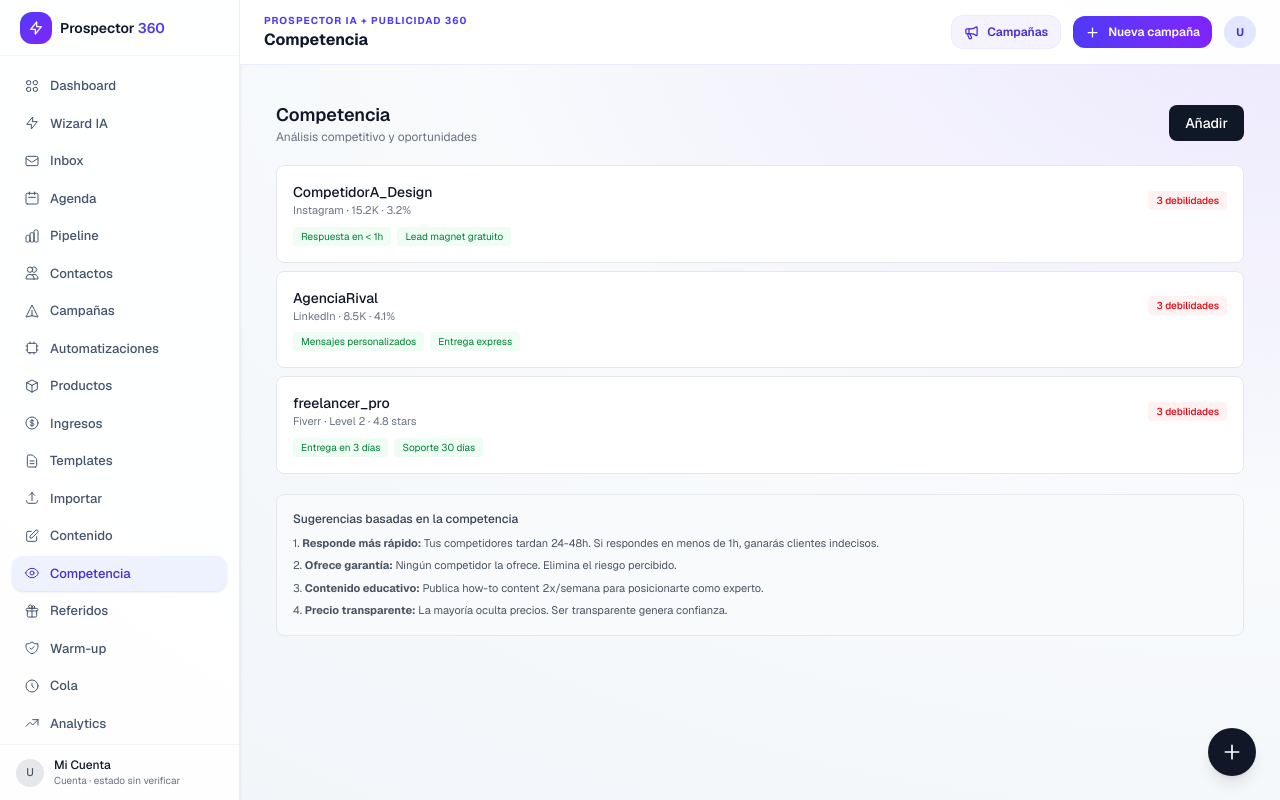
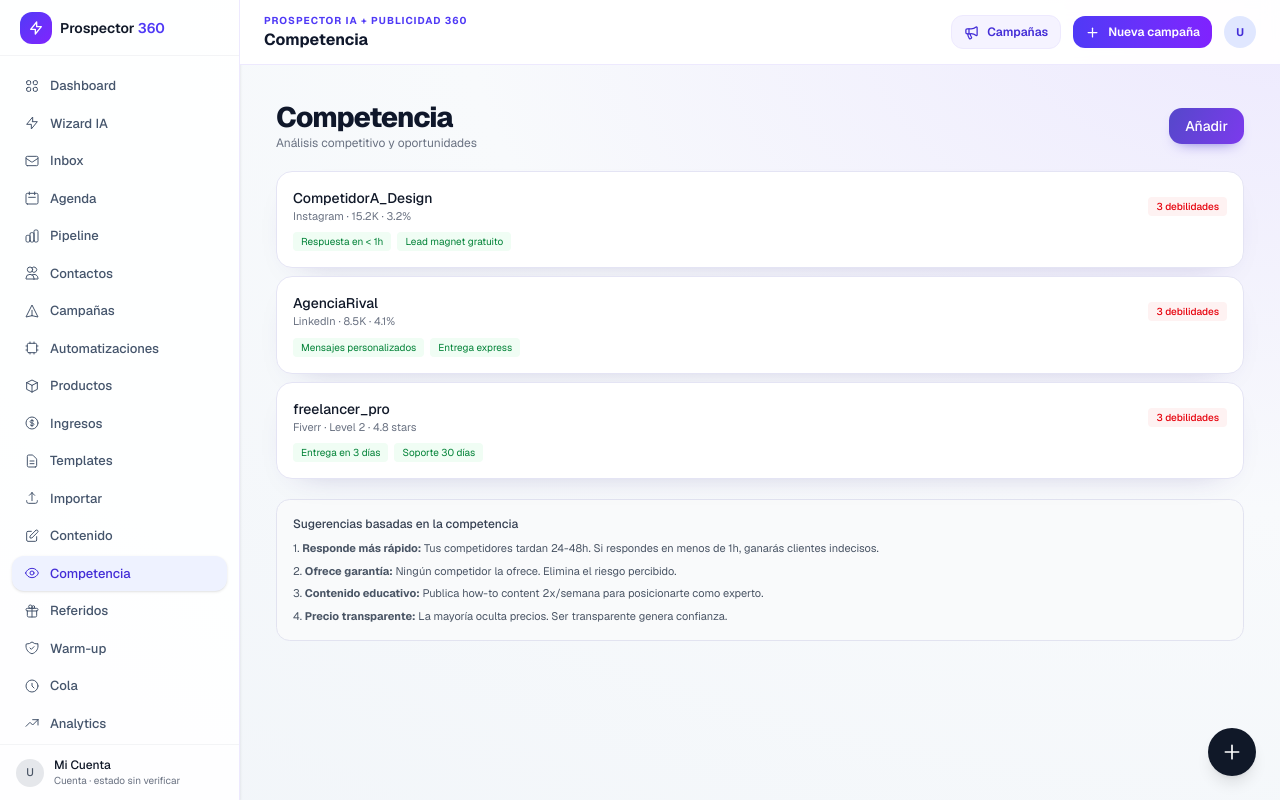
Before and after one commit to kepabilbao67-bot/prospector-AI, a Next.js app: page /spy in a window 1280 px wide. Built offline with nearby package versions, Linux system fonts and the light colour scheme.

Commit message:
style: redesign all CRM, campaigns, analytics, forms, tables and action surfaces

```diff
--- a/src/app/globals.css
+++ b/src/app/globals.css
@@ -99,3 +99,52 @@ input, textarea, select {
     animation-duration: .01ms !important; transition-duration: .01ms !important;
   }
 }
+
+
+/* Full application visual system; covers all routed workspaces, not only Home. */
+.p360-content { --p360-shadow: 0 12px 34px -24px rgba(52,37,125,.38); }
+.p360-content > div { animation: fadeIn .28s ease-out; }
+.p360-content h1 { color:#0f172a; letter-spacing:-.035em; font-weight:750; }
+.p360-content h2 { letter-spacing:-.025em; }
+.p360-content > div > div:first-child h1 {
+  font-size:clamp(1.35rem,2.2vw,1.85rem); line-height:1.2;
+}
+.p360-content :is(.bg-white.border,.border.bg-white,.bg-white.rounded-lg,.bg-white.rounded-xl) {
+  border-color:#e4e4f4;
+  border-radius:1rem;
+  box-shadow:var(--p360-shadow);
+}
+.p360-content :is(.bg-gray-50,.bg-slate-50) { border-radius:.85rem; }
+.p360-content :is(button.bg-gray-900,a.bg-gray-900,button.bg-blue-600,a.bg-blue-600) {
+  background:linear-gradient(115deg,#5548ca,#7c3aed);
+  color:#fff;
+  border-radius:.8rem;
+  box-shadow:0 7px 15px -10px #5644d1;
+}
+.p360-content :is(button.bg-gray-900,a.bg-gray-900,button.bg-blue-600,a.bg-blue-600):hover {
+  background:linear-gradient(115deg,#4338a5,#6d28d9);
+  filter:brightness(1.03);
+}
+.p360-content :is(.text-blue-600,.text-blue-700) { color:#5b45bf; }
+.p360-content :is(.border-gray-200) { border-color:#e2e3f0; }
+.p360-content :is(input,textarea,select) {
+  background:#fff;
+  border:1px solid #dfe2ee;
+  min-height:2.55rem;
+  color:#172033;
+}
+.p360-content :is(input,textarea,select):hover { border-color:#a5a0d9; }
+.p360-content :is(input,textarea,select):focus-visible {
+  border-color:#6856cc;
+  box-shadow:0 0 0 3px rgba(104,86,204,.12);
+}
+.p360-content :is(th) { background:#f5f4ff; padding-block:.9rem; text-transform:uppercase; }
+.p360-content :is(tr):hover td { background:#faf9ff; }
+.p360-content :is(.rounded-full.bg-green-500,.rounded-full.bg-blue-600) { box-shadow:0 0 0 3px #ede9fe; }
+.p360-content :is(.text-gray-400) { color:#64748b; }
+.p360-content :is(.bg-gray-900.text-white) { background:linear-gradient(115deg,#5548ca,#7c3aed); }
+@media(max-width:640px) {
+ .p360-content > div > div:first-child { gap:.75rem; }
+ .p360-content :is(table) { font-size:.82rem; }
+ .p360-content :is(.grid-cols-4,.grid-cols-5) { gap:.6rem; }
+}
```
